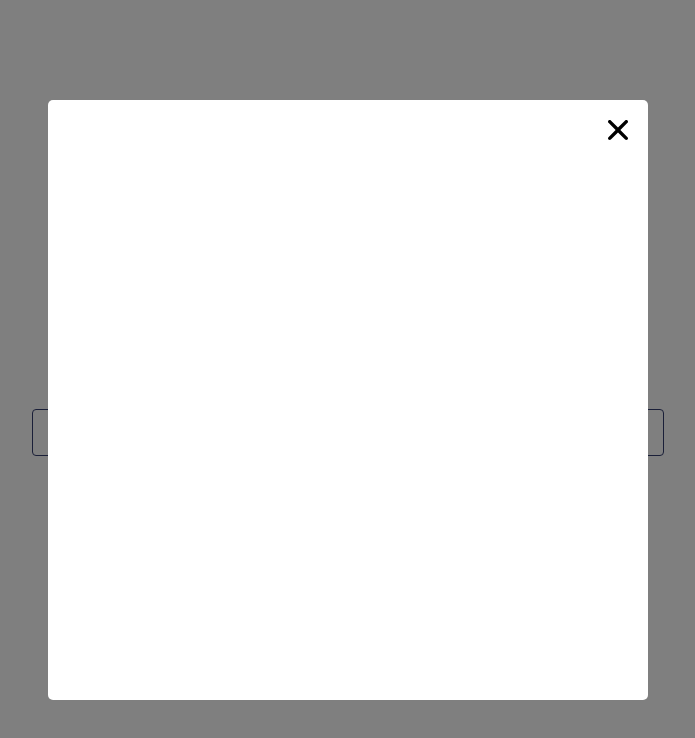
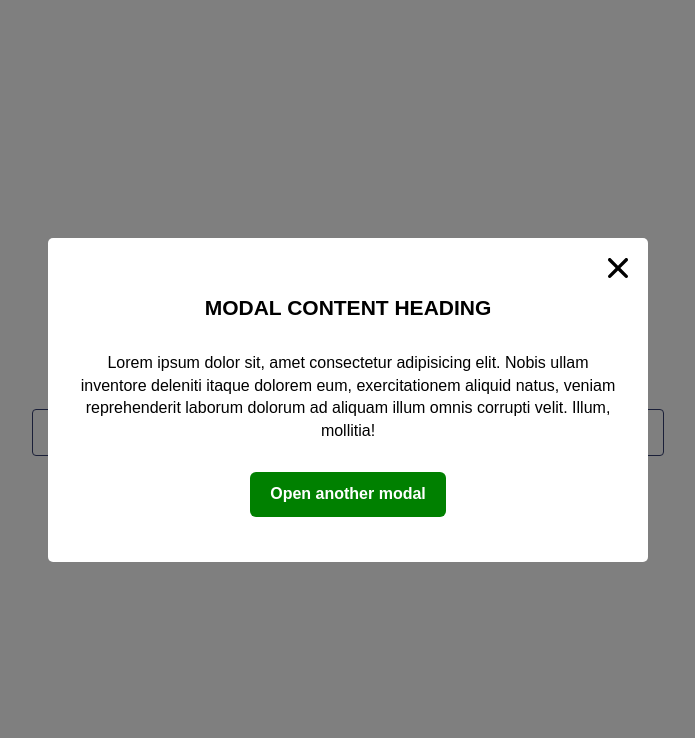
Before and after one commit to schegol/aa-modal, a website: page demo/index.html in a window 1280 px wide. Both pictures are taken after a click on the button "PRESS ME TO CREATE A MODAL WINDOW". Shown: the whole page, without its empty margins (292-987 px from the left). Drawn offline with nearby package versions, Linux system fonts and the light colour scheme.

Commit message:
some styling; expanding on creareModal method; some tweaks

```diff
--- a/demo/index.html
+++ b/demo/index.html
@@ -66,11 +66,84 @@
             background-color: #f2f3fb;
         }
 
+        .modal-content {
+            display: flex;
+            flex-direction: column;
+            align-items: center;
+        }
+
+        .modal-content__heading {
+            margin: 0 0 20px;
+            text-align: center;
+            font-weight: 700;
+            font-size: 18px;
+            line-height: 1.4;
+            text-transform: uppercase;
+        }
+
+        .modal-content__text {
+            margin: 0;
+            text-align: center;
+            font-size: 14px;
+            line-height: 1.4;
+        }
+
+        .modal-content__text:not(:last-of-type) {
+            margin-bottom: 15px;
+        }
+
+        .modal-content__button {
+            display: flex;
+            justify-content: center;
+            align-items: center;
+            height: 45px;
+            margin-top: 20px;
+            padding: 0 20px;
+            font-weight: 700;
+            font-size: 14px;
+            line-height: 1.4;
+            color: #fff;
+            background-color: green;
+            border-radius: 6px;
+            border: none;
+            transition: background-color .3s ease-in-out;
+            cursor: pointer;
+        }
+
+        .modal-content__button:hover,
+        .modal-content__button:focus {
+            background-color: darkgreen;
+            outline: none;
+        }
+
+        .aa-modal__body--alt {
+            background-image: linear-gradient(-45deg, rgba(255,255,0,.1) 0%, rgba(0,255,255,.1) 100%);
+            border: 4px solid #393939;
+            box-shadow: 0 5px 10px rgba(0,0,0,.3);
+        }
+
         @media (min-width: 768px) {
             .aa-modal-demo__btn {
                 font-size: 18px;
             }
-        }
+
+            .modal-content__heading {
+                margin-bottom: 30px;
+                font-size: 21px;
+            }
+
+            .modal-content__text,
+            .modal-content__button {
+                font-size: 16px;
+            }
+
+            .modal-content__text:not(:last-of-type) {
+                margin-bottom: 20px;
+            }
+
+            .modal-content__button {
+                margin-top: 30px;
+            }
     </style>
 </head>
 <body>
--- a/demo/js/aa-modal.js
+++ b/demo/js/aa-modal.js
@@ -37,9 +37,9 @@
                 'left: 50%;\n'+
                 'width: calc(100vw - 40px);\n'+
                 'max-width: 600px;\n'+
-                'height: calc(100vh - 40px);\n'+
-                'max-height: 600px;\n'+
-                'padding: 60px 20px;\n'+
+                'height: auto;\n'+
+                'max-height: calc(100vh - 40px);\n'+
+                'padding: 55px 30px 45px;\n'+
                 'background-color: #fff;\n'+
                 'border-radius: 5px;\n'+
                 'transform: translate(-50%, -50%);\n'+
@@ -96,7 +96,7 @@
     //methods:
     let methods = {
         init : function(options) {
-            let settings = $.extend({}, defaultSettings, options);
+            let settings = $.extend(true, {}, defaultSettings, options);
 
             return this.each(function() {
                 let triggers = $(this);
@@ -115,12 +115,11 @@
 
     //inner functions:
     function createModal(settings, trigger) {
-        let src = settings.src || trigger.attr('aa-modal-src'),
+        let src = settings.src || trigger.attr('aa-modal-src').toString(),
             aaModalOverlay = $('<div class="aa-modal"></div>'),
             aaModalBody = $('<div class="aa-modal__body"></div>'),
             aaModalCloseBtn = $('<button class="aa-modal__close" type="button" aa-modal-close=""></button>'),
-            moreCloseBtns,
-            modalContent;
+            moreCloseBtns;
 
         if (src === undefined) {
             $.error('Modal content source is not specified');
@@ -136,10 +135,35 @@
             // error = 'False type of closeBtn property in settings';
         }
 
+        // console.log(moreCloseBtns);
+
         aaModalCloseBtn.html(settings.closeBtn);
         aaModalBody.append(aaModalCloseBtn);
+
+        if (settings.id)
+            aaModalBody.prop('id', settings.id);
+
+        if (settings.class)
+            aaModalBody.addClass(settings.class);
+
+        getModalContent(src, aaModalBody);
         aaModalOverlay.append(aaModalBody);
-        $('body').append(aaModalOverlay).addClass('aa-modal-open');
+
+        aaModalOverlay.on('click', function(e) {
+            console.log(e.target);
+            if (!aaModalBody.is(e.target) && aaModalBody.has(e.target).length === 0) {
+                //call the close method
+                console.log('time to close');
+            } else if (moreCloseBtns !== undefined && (moreCloseBtns.is(e.target) || moreCloseBtns.has(e.target).length !== 0)) {
+                //call the close method
+                console.log('time to close');
+            } else if ($(defaultCloseTriggers).is(e.target) || $(defaultCloseTriggers).has(e.target).length !== 0) {
+                //call the close method
+                console.log('time to close');
+            };
+        });
+
+        return aaModalOverlay;
     }
 
     function openModal(settings, trigger, e) {
@@ -147,8 +171,13 @@
             settings.onOpenStart(e, trigger);
         };
 
-        createModal(settings, trigger);
+        modalIsLoading = true;
+
+        let modal = createModal(settings, trigger);
         addStyle(settings);
+        $('body').append(modal).addClass('aa-modal-open');
+
+        modalIsLoading = false;
 
         if (typeof defaultSettings.onOpenEnd == 'function') {
             settings.onOpenEnd(e, trigger);
@@ -166,11 +195,35 @@
         return styleTag;
     }
 
+    function getModalContent(src, modalBody) {
+        let content;
+
+        $.ajax({
+            url: src,
+            dataType: 'html',
+            contentType: false,
+            processData: false,
+            timeout: 15000,
+            success: function(data) {
+                modalBody.append(data);
+            },
+            error: function(obj, err) {
+                if (err == 'timeout') {
+                    $.error('Request failed: timeout');
+                    // error = 'Request failed: timeout';
+                } else {
+                    $.error('Request failed: ' + obj.responseText);
+                    // error = 'Request failed: ' + obj.responseText;
+                }
+            }
+        });
+    }
+
     $.fn.aamodal = function(optionsOrMethod) {
         if (methods[optionsOrMethod]) {
             return methods[optionsOrMethod].apply(this, Array.prototype.slice.call(arguments, 1));
         } else if (typeof optionsOrMethod === 'object' || !optionsOrMethod) {
-            return methods.init.apply(this, arguments); // default to methods[init]
+            return methods.init.apply(this, arguments);
         } else {
             $.error('Method ' +  optionsOrMethod + ' does not exist in AA Modal');
             // error = 'Unknown AA Modal method called';
```
Also changed, not shown: dist/aa-modal.js, dist/aa-modal.min.js.
